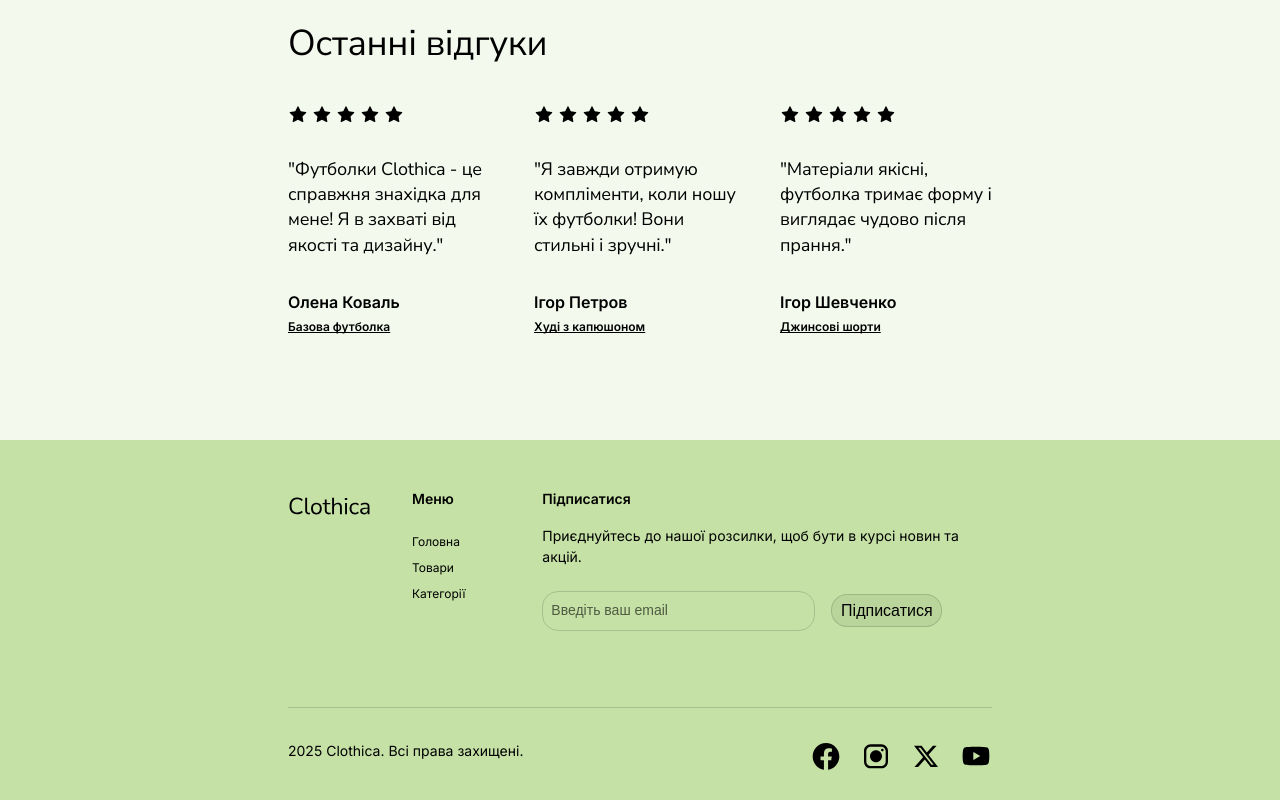
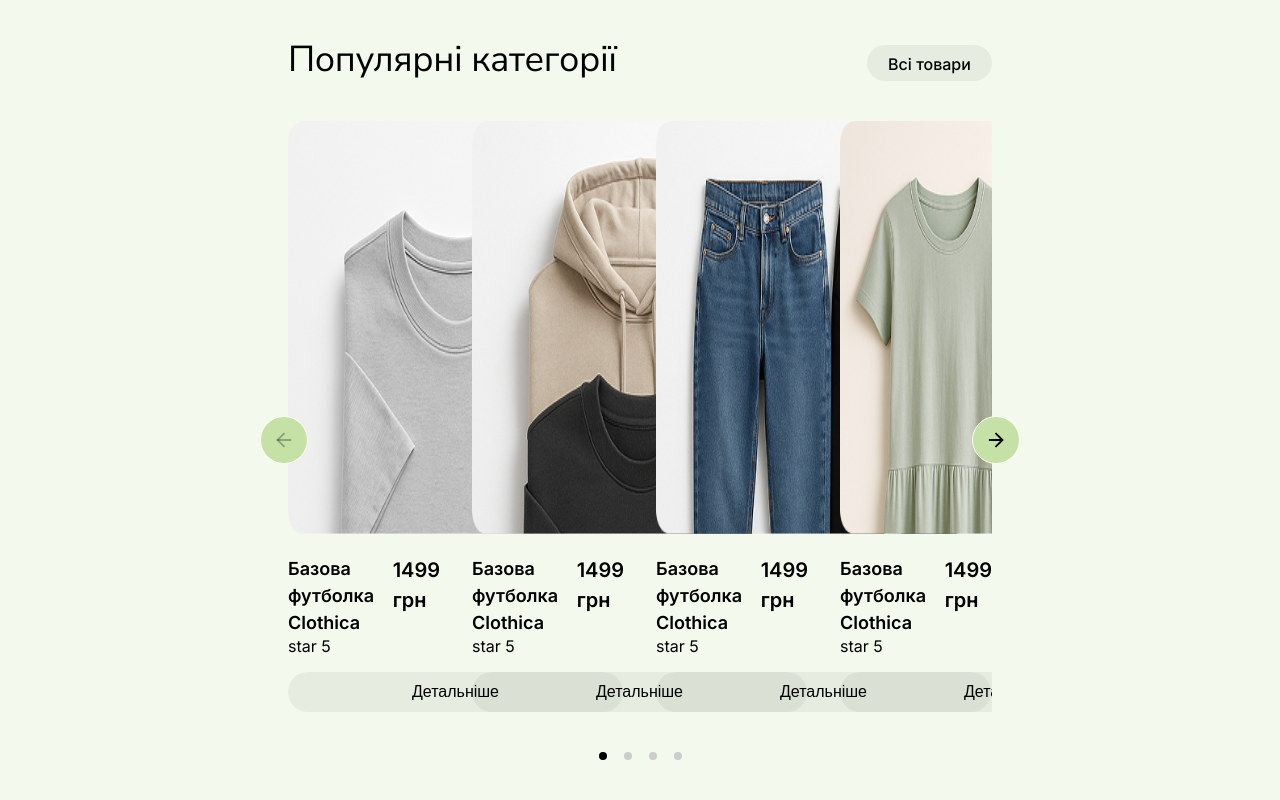
Before and after one commit to netkatya/clothica-shop, a Next.js app: page / in a window 1280 px wide. Shown: the part 980-1780 px from the top of the page. Built offline with nearby package versions, Linux system fonts and the light colour scheme.

Commit message:
Started Section

```diff
--- a/app/page.tsx
+++ b/app/page.tsx
@@ -1,12 +1,14 @@
-import PopularCategories from "@/components/PopularCategories/PopularCategories";
-import Reviews from "@/components/Reviews/Reviews";
-import Style from "@/components/Style/Style";
+import PopularCategories from '@/components/PopularCategories/PopularCategories';
+import PopularGoods from '@/components/PopularGoods/PopularGoods';
+import Reviews from '@/components/Reviews/Reviews';
+import Style from '@/components/Style/Style';
 
 export default function Home() {
   return (
     <main>
       <Style />
       <PopularCategories />
+      <PopularGoods />
       <Reviews />
     </main>
   );
--- /dev/null
+++ b/components/GoodsList/GoodsList.module.css
@@ -0,0 +1,173 @@
+.image {
+  border-radius: 16px;
+  width: 335px;
+  height: 412px;
+  margin-bottom: 16px;
+}
+
+.info {
+  display: flex;
+  flex-direction: row;
+  justify-content: space-between;
+}
+
+.name {
+  font-weight: 600;
+  font-size: 18px;
+  line-height: 150%;
+}
+
+.price {
+  font-weight: 600;
+  font-size: 20px;
+  line-height: 150%;
+}
+
+.detail {
+  cursor: pointer;
+  outline: none;
+  margin-top: 16px;
+  border: 1px solid rgba(255, 255, 255, 0);
+  border-radius: 100px;
+  padding: 4px 10px;
+  width: 335px;
+  height: 40px;
+  background: rgba(0, 0, 0, 0.05);
+  transition: background 250ms ease-in-out;
+  color: var(--color-neutral-darkest);
+  font-weight: 500;
+  font-size: 16px;
+  line-height: 150%;
+}
+
+.detail:hover,
+.detail:focus {
+  border: 1px solid var(--color-deco);
+  background: var(--opacity-neutral-darkest-50);
+}
+
+.swiper {
+  margin-bottom: 40px;
+}
+
+.controls {
+  display: flex;
+  justify-content: space-between;
+  align-items: center;
+  gap: 9px;
+}
+
+.paginationContainer {
+  display: flex;
+  gap: 9px;
+}
+
+.paginationContainer :global(.swiper-pagination-bullet) {
+  background-color: #cccccc;
+  opacity: 1;
+  width: 8px;
+  height: 8px;
+  transition: all 0.3s ease-in-out;
+}
+
+.paginationContainer :global(.swiper-pagination-bullet-active) {
+  background-color: #000000;
+}
+
+.paginationContainer :global(.swiper-pagination-bullet-prev),
+.paginationContainer :global(.swiper-pagination-bullet-next) {
+  background-color: #cccccc;
+  width: 10px;
+  height: 10px;
+}
+
+.buttonControls {
+  display: flex;
+  flex-direction: row;
+  gap: 16px;
+}
+
+.btnPrev,
+.btnNext {
+  border: 1px solid var(--color-scheme-1-background);
+  border-radius: 100px;
+  padding: 12px;
+  width: 48px;
+  height: 48px;
+  background: var(--color-scheme-5-foreground);
+  display: flex;
+  justify-content: center;
+  align-items: center;
+  cursor: pointer;
+  transition: background 250ms ease-in-out;
+}
+
+.btnPrev:hover,
+.btnNext:hover {
+  background: var(--color-deco-dark);
+}
+
+.btnNext:disabled,
+.btnNext:disabled {
+  background: var(--color-deco);
+
+  opacity: 0.4;
+}
+
+@media screen and (min-width: 768px) {
+  .sliderContainer {
+    margin-bottom: 0px;
+    position: relative;
+    overflow: visible;
+  }
+
+  .item {
+    z-index: 2;
+  }
+
+  .image {
+    border-radius: 16px;
+    width: 336px;
+    height: 414px;
+  }
+  .buttonControls {
+    position: absolute;
+    top: 50%;
+    left: -28px;
+    width: 108%;
+    transform: translateY(-50%);
+    display: flex;
+    justify-content: space-between;
+    pointer-events: none;
+    z-index: 10;
+  }
+  .paginationContainer {
+    justify-content: center;
+  }
+  .btnPrev,
+  .btnNext {
+    pointer-events: auto;
+  }
+}
+
+@media screen and (min-width: 1440px) {
+  .image {
+    border-radius: 16px;
+    width: 304px;
+    height: 374px;
+  }
+
+  .buttonControls {
+    left: -28px;
+    width: 104%;
+    transform: translateY(-50%);
+    display: flex;
+    justify-content: space-between;
+    pointer-events: none;
+    z-index: 10;
+  }
+  .detail {
+    width: 304px;
+    height: 40px;
+  }
+}
--- /dev/null
+++ b/components/GoodsList/GoodsList.tsx
@@ -0,0 +1,79 @@
+'use client';
+import 'swiper/css/pagination';
+import { LuArrowLeft, LuArrowRight } from 'react-icons/lu';
+import { Swiper, SwiperSlide } from 'swiper/react';
+import { Navigation, Keyboard, A11y, Pagination } from 'swiper/modules';
+import Image from 'next/image';
+import Link from 'next/link';
+import css from './GoodsList.module.css';
+
+interface GoodsListInt {
+  products: {
+    img: string;
+    category: string;
+  }[];
+}
+
+export default function GoodsList({ products }: GoodsListInt) {
+  return (
+    <div className={css.sliderContainer}>
+      <Swiper
+        modules={[Navigation, Keyboard, A11y, Pagination]}
+        navigation={{
+          nextEl: `.${css.btnNext}`,
+          prevEl: `.${css.btnPrev}`,
+        }}
+        keyboard={{ enabled: true }}
+        pagination={{
+          clickable: true,
+          el: `.${css.paginationContainer}`,
+        }}
+        spaceBetween={32}
+        slidesPerView={1}
+        slidesPerGroup={1}
+        breakpoints={{
+          768: { slidesPerView: 2, slidesPerGroup: 1 },
+          1024: { slidesPerView: 4, slidesPerGroup: 1 },
+        }}
+        className={css.swiper}
+        a11y={{ enabled: true }}
+      >
+        {products.map((item, index) => (
+          <SwiperSlide key={index} className={css.item}>
+            <div>
+              <Image
+                src={item.img}
+                alt={item.category}
+                width={335}
+                height={223}
+                className={css.image}
+              />
+              <div className={css.info}>
+                <p className={css.name}>Базова футболка Clothica</p>
+                <p className={css.price}>1499 грн</p>
+              </div>
+              <div>
+                <p>star 5</p>
+              </div>
+              <Link href="/goods">
+                <button className={css.detail}>Детальніше</button>
+              </Link>
+            </div>
+          </SwiperSlide>
+        ))}
+      </Swiper>
+
+      <div className={css.controls}>
+        <div className={css.paginationContainer}></div>
+        <div className={css.buttonControls}>
+          <button type="button" className={css.btnPrev} aria-label="Prev">
+            <LuArrowLeft size={24} />
+          </button>
+          <button type="button" className={css.btnNext} aria-label="Next">
+            <LuArrowRight size={24} />
+          </button>
+        </div>
+      </div>
+    </div>
+  );
+}
--- a/components/PopularGoods/PopularGoods.module.css
+++ b/components/PopularGoods/PopularGoods.module.css
@@ -0,0 +1,48 @@
+.section {
+  padding-top: 48px;
+  padding-bottom: 48px;
+}
+
+.title_button {
+  display: flex;
+  justify-content: space-between;
+  align-items: self-end;
+  margin-bottom: 40px;
+}
+
+.title {
+  font-family: var(--second-family);
+  font-weight: 400;
+  font-size: 36px;
+  line-height: 120%;
+  letter-spacing: -0.01em;
+}
+
+.button {
+  display: flex;
+  justify-content: center;
+  border: 1px solid var(--opacity-transparent);
+  border-radius: 100px;
+  padding: 6px 12px;
+  min-width: 125px;
+  height: 36px;
+  background: var(--opacity-neutral-darkest-5);
+  font-weight: 500;
+  font-size: 16px;
+  line-height: 150%;
+  color: var(--color-neutral-darkest);
+  transition: background 250ms ease-in-out;
+}
+
+.button:hover,
+.button:focus {
+  border: 1px solid var(--color-deco);
+  background: var(--opacity-neutral-darkest-50);
+}
+
+@media screen and (min-width: 1440px) {
+  .title {
+    font-size: 48px;
+    color: var(--color-scheme-1-text);
+  }
+}
--- a/components/PopularGoods/PopularGoods.tsx
+++ b/components/PopularGoods/PopularGoods.tsx
@@ -0,0 +1,51 @@
+'use client';
+import css from './PopularGoods.module.css';
+import Link from 'next/link';
+import GoodsList from '../GoodsList/GoodsList';
+
+const categoriesData = [
+  {
+    img: '/img/categiries/t-shirts.png',
+    category: 'Футболки',
+  },
+  {
+    img: '/img/categiries/hoodies.png',
+    category: 'Худі та світшоти',
+  },
+  {
+    img: '/img/categiries/trousers.png',
+    category: 'Джинси та штани',
+  },
+  {
+    img: '/img/categiries/dresses.png',
+    category: 'Сукні та спідниці',
+  },
+  {
+    img: '/img/categiries/coats.png',
+    category: 'Куртки та верхній одяг',
+  },
+  {
+    img: '/img/categiries/homewear.png',
+    category: 'Домашній та спортивний одяг',
+  },
+  {
+    img: '/img/categiries/tops.png',
+    category: 'Топи та майки',
+  },
+];
+
+export default function PopularGoods() {
+  return (
+    <section className={css.section}>
+      <div className="container">
+        <div className={css.title_button}>
+          <h2 className={css.title}>Популярні категорії</h2>
+          <Link href="/goods" className={css.button}>
+            Всі товари
+          </Link>
+        </div>
+        <GoodsList products={categoriesData} />
+      </div>
+    </section>
+  );
+}
```
